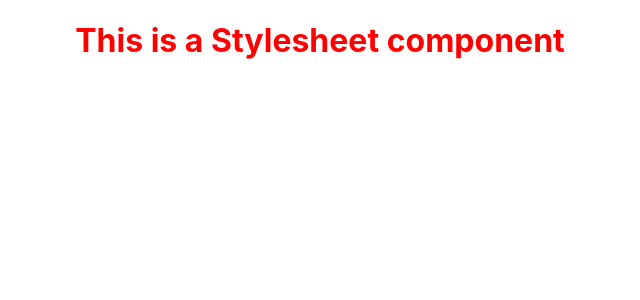
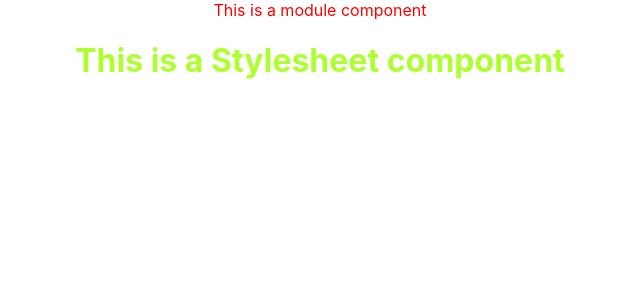
Before and after one commit to Harkanni/Todo_App, a React (Create React App) app: page / in a window 1280 px wide. Shown: the top 300 px of the page, without its empty margins (320-960 px from the left). Built offline with nearby package versions, Linux system fonts and the light colour scheme.

Commit message:
css modules in react

```diff
--- a/src/App.js
+++ b/src/App.js
@@ -1,9 +1,11 @@
 import './App.css';
+import ModuleComponent from './components/ModuleComponent';
 import StylesheetComponent from './components/StylesheetComponent';
 
 function App() {
   return (
     <div className="App">
+      <ModuleComponent></ModuleComponent>
       <StylesheetComponent></StylesheetComponent>
     </div>
   );
--- /dev/null
+++ b/src/components/ModuleComponent.js
@@ -0,0 +1,7 @@
+import styles from './style.module.css'
+
+export default function ModuleComponent() {
+    return (
+        <div className={styles.header}>This is a module component</div>
+    )
+}
--- a/src/components/style.css
+++ b/src/components/style.css
@@ -1,3 +1,3 @@
 .header {
-    color: red;
+    color: greenyellow;
 }
--- /dev/null
+++ b/src/components/style.module.css
@@ -0,0 +1,3 @@
+.header {
+    color: red;
+}
```
